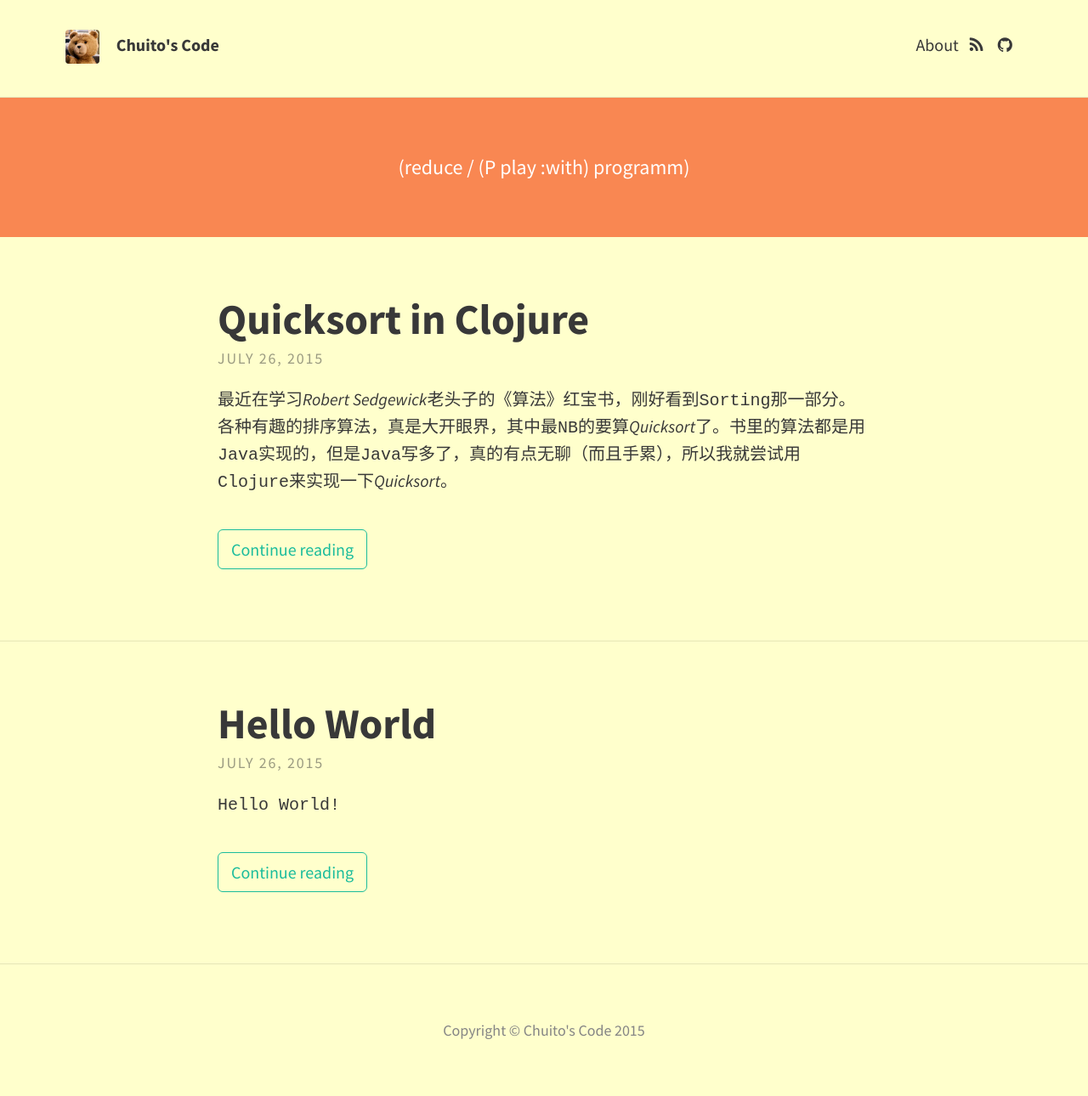
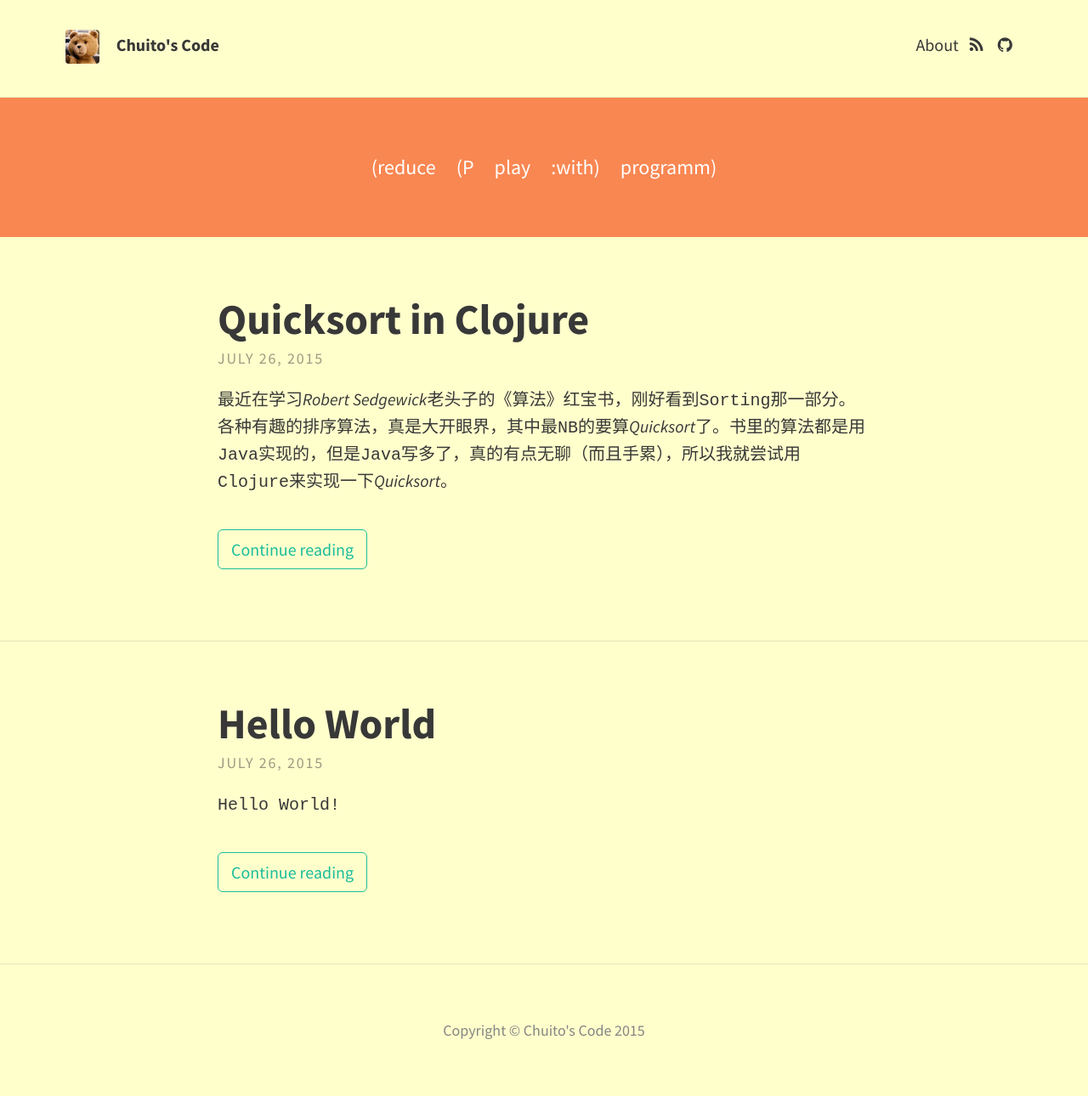
Before and after one commit to ChuitoChan/ChuitoChan.github.io, a Jekyll site: the page built from index.html, in a window 1280 px wide. Shown: the whole page at 85% size. Built offline with Jekyll 4.4.1, drawn with Linux system fonts in a browser that asks for light colours; nearby versions of some CDN libraries; the list of posts is cut into pages by our own code.

```diff
--- a/_config.yml
+++ b/_config.yml
@@ -12,7 +12,7 @@ theme:
 
   # Header and footer text
   header_text: >
-     <p>(reduce / (P play  :with)  programm)</p>
+     <p>(reduce　(P　play　:with)　programm)</p>
 
 
   header_text_feature_image:
```
